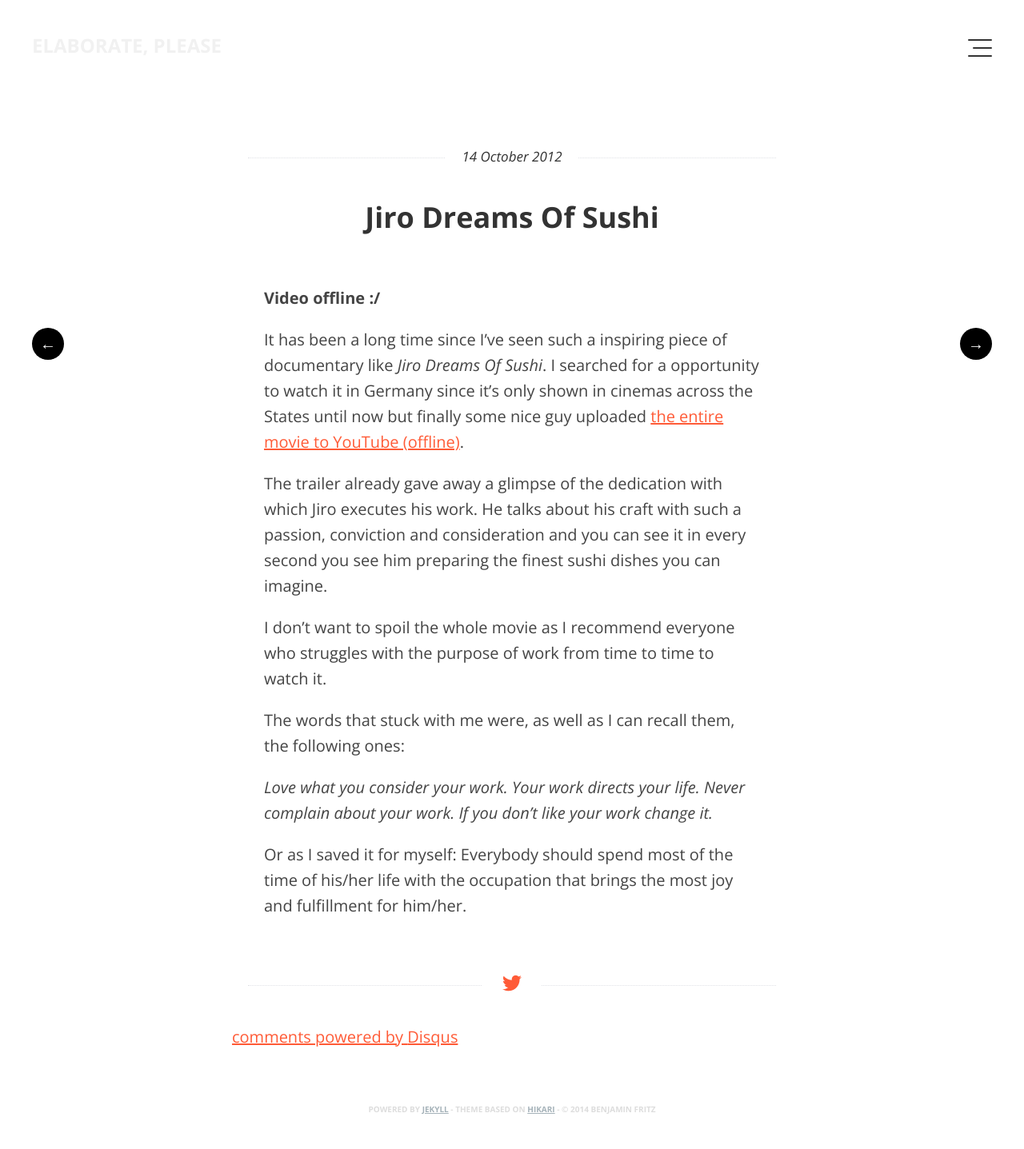
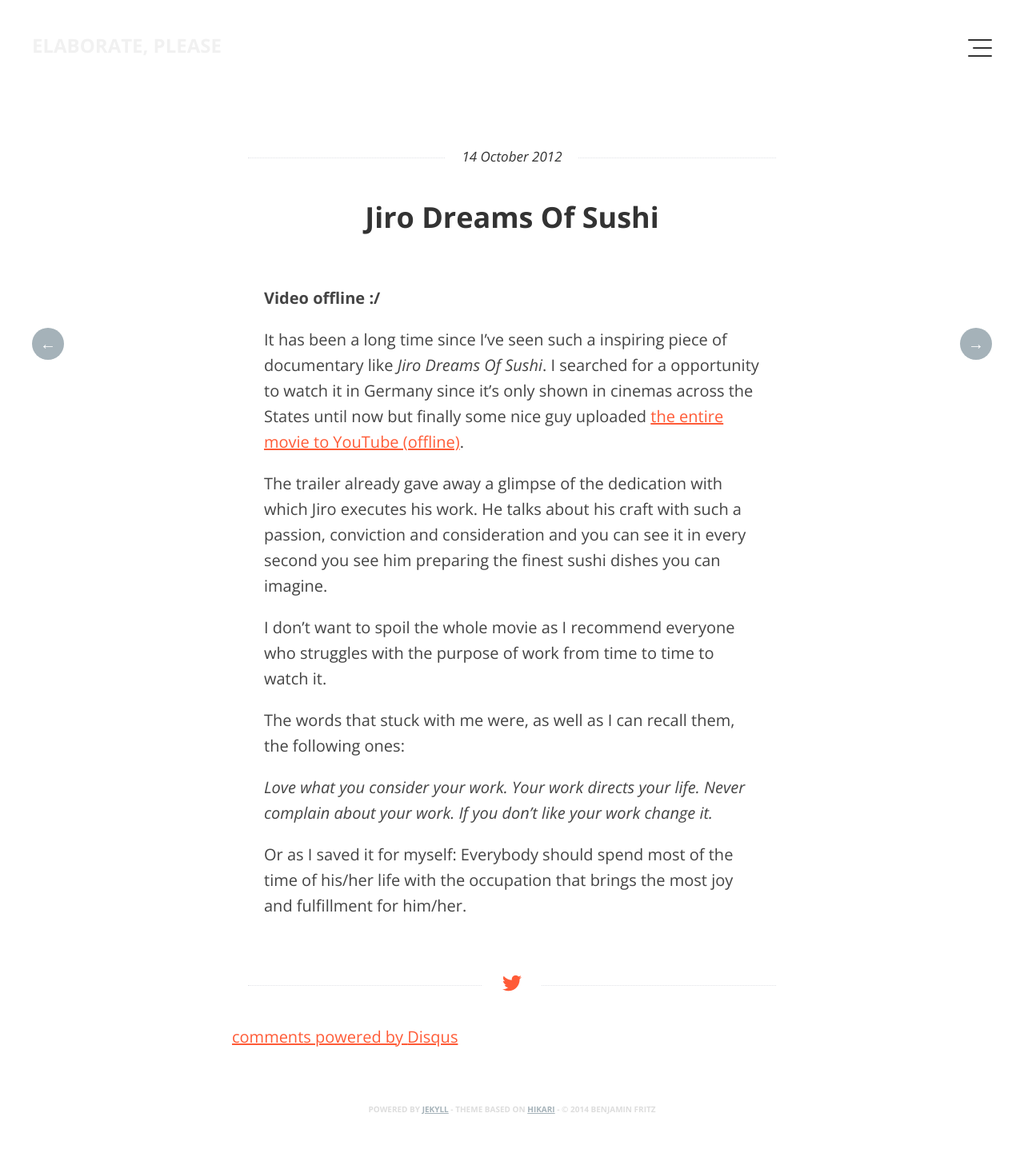
Before and after one commit to benjaminfritz/words, a Jekyll site: the page built from _posts/2012-10-14-jiro-dreams-of-sushi.markdown, in a window 1280 px wide. Shown: the whole page at 80% size. Built offline with Jekyll 4.4.1, drawn with Linux system fonts in a browser that asks for light colours; Markdown is read by kramdown in place of the engine named in the settings; comment, search, counter and statistics services are not loaded.

Commit message:
Color changes

```diff
--- a/css/main.css
+++ b/css/main.css
@@ -437,7 +437,7 @@ section#single-wrap img {
 #next {
   position: fixed;
   text-decoration: none;
-  background: #000;
+  background: #a5b2b9;
   /* border: 1px solid #eee; */
   padding: 10px;
   line-height: 1;
```
